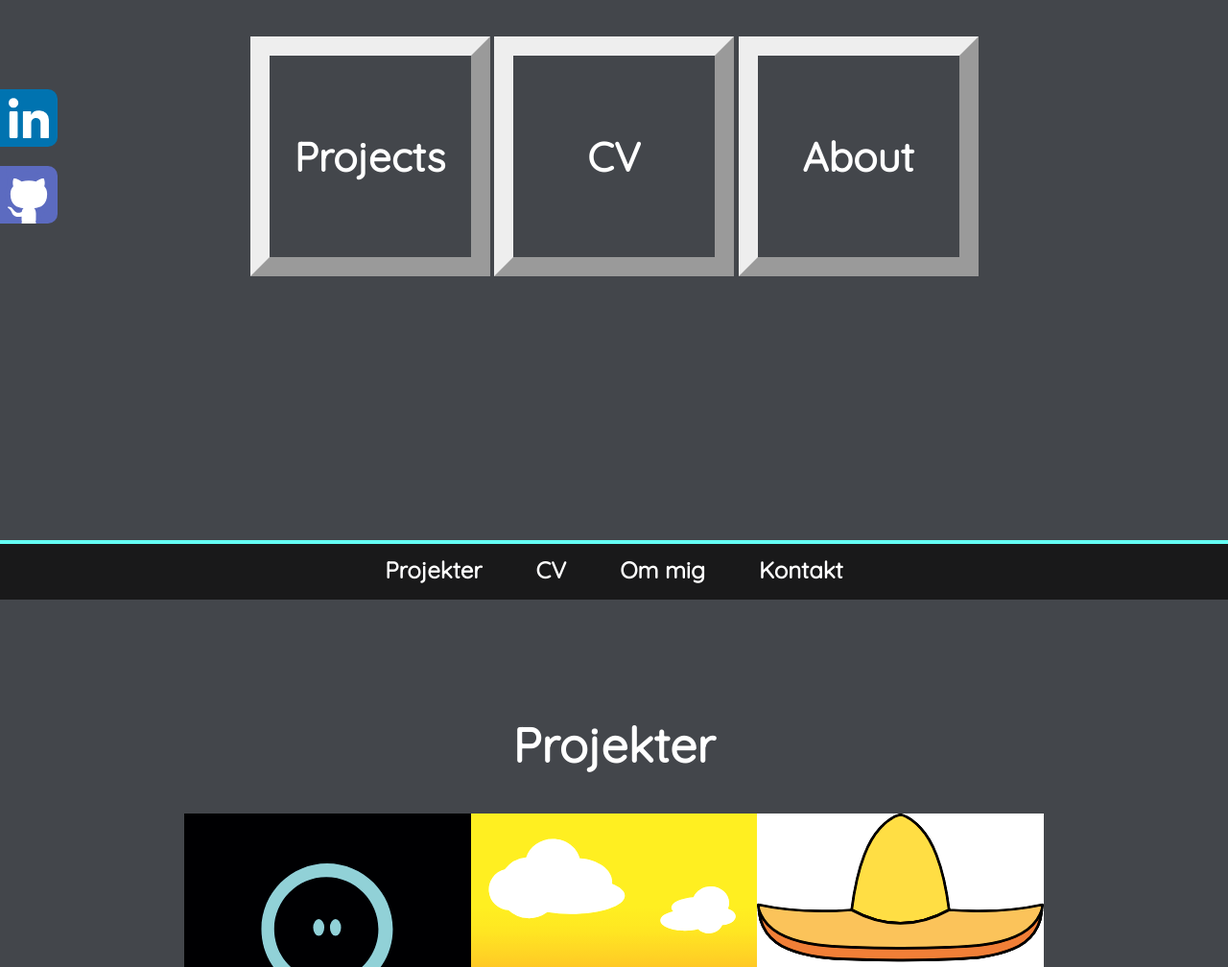
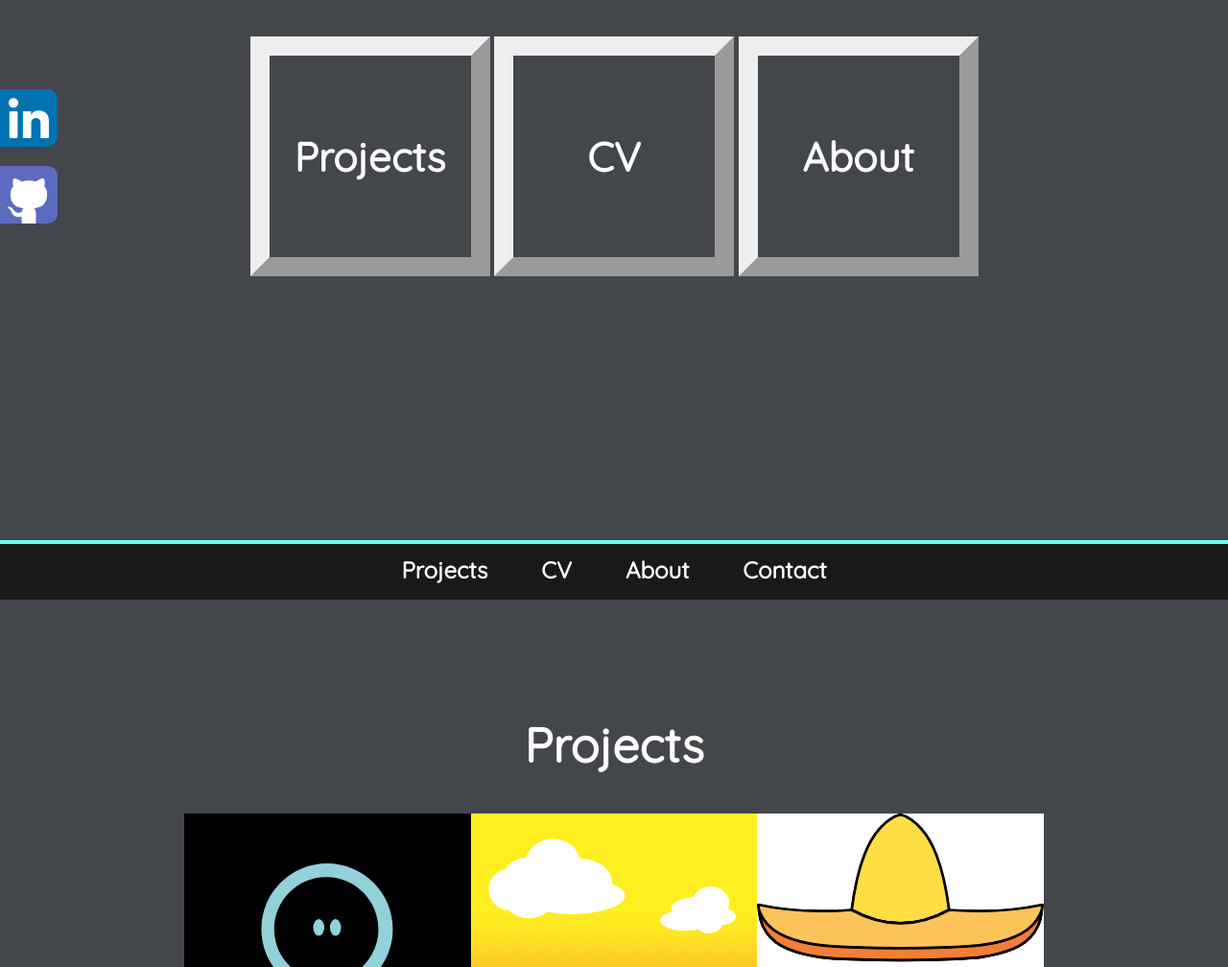
Before and after one commit to math964g/Portfolio, a plain HTML site: page index.html in a window 1280 px wide. Shown: the part 237-1245 px from the top of the page at 96% size. Drawn offline with Linux system fonts and the light colour scheme.

Commit message:
Changed language and added some links

```diff
--- a/index.html
+++ b/index.html
@@ -14,11 +14,11 @@
 
 <div class="some_container">
 
-  <a href="#">
+  <a href="https://www.linkedin.com/in/mathiasgodskenielsen/" target="_blank">
     <div class="some_icon" id="linkedin"></div>
   </a>
 
-  <a href="#">
+  <a href="https://github.com/math964g" target="_blank">
     <div class="some_icon" id="github"></div>
   </a>
 
@@ -53,10 +53,10 @@
 
   <nav>
     <ul>
-      <li><a href="#projectHeader">Projekter</a></li>
+      <li><a href="#projectHeader">Projects</a></li>
       <li><a href="#">CV</a></li>
-      <li><a href="#">Om mig</a></li>
-      <li><a href="#">Kontakt</a></li>
+      <li><a href="#">About</a></li>
+      <li><a href="#">Contact</a></li>
     </ul>
   </nav>
 
@@ -67,7 +67,7 @@
     MultiKey project: http://multikey.mathiasgodske.com/
     MultiKey official: https://multikey.dk/
    -->
-    <h2 id="projectHeader">Projekter</h2>
+    <h2 id="projectHeader">Projects</h2>
     <div class="projects-container">
       <div class="item multikey">
         <h3>MultiKey</h3>
```
